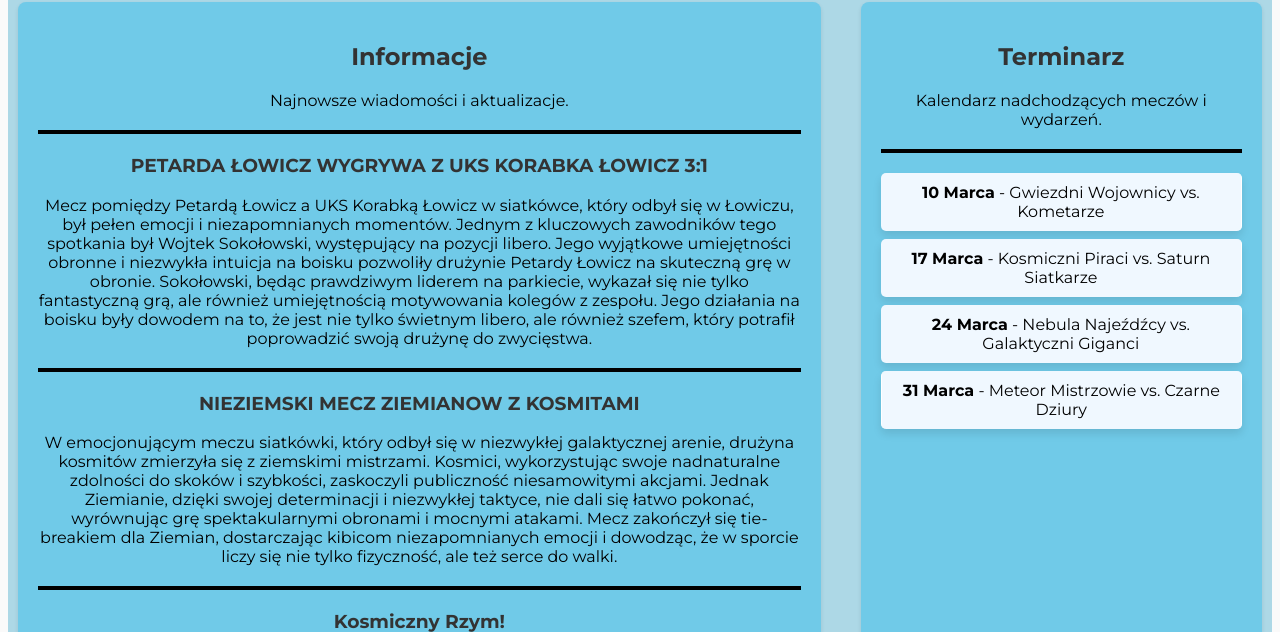
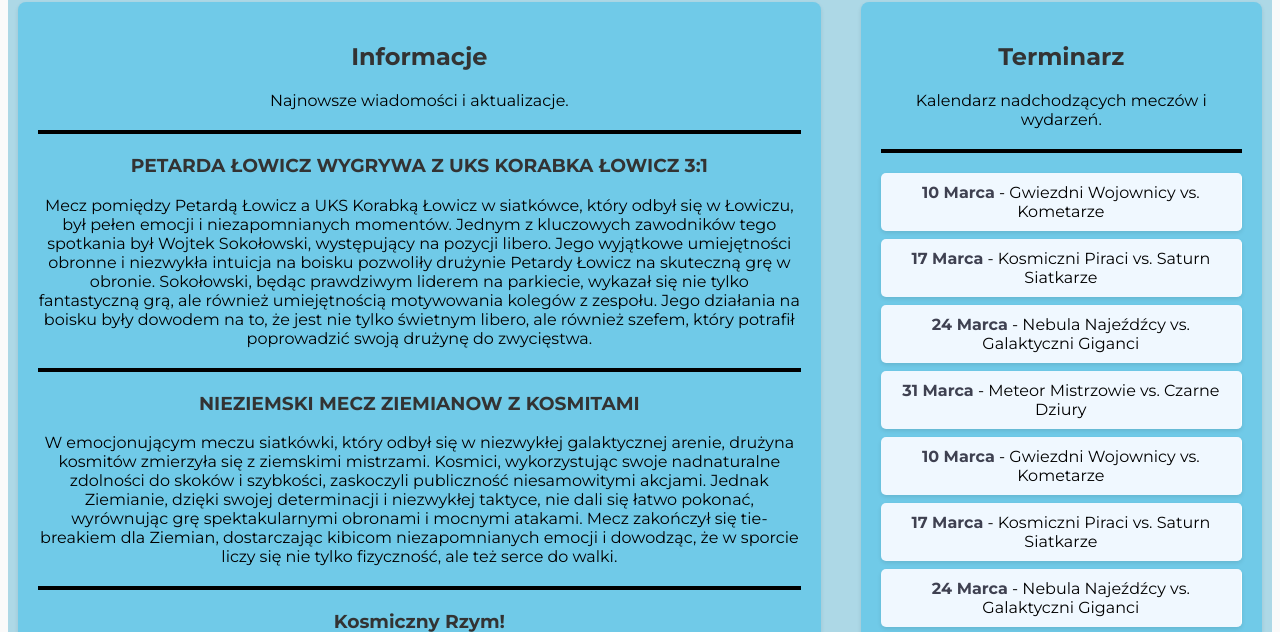
Before and after one commit to Sokulele/pwi-repository, a website: page index.html in a window 1280 px wide. Shown: the part 167-799 px from the top of the page. Drawn offline with Linux system fonts and the light colour scheme.

Commit message:
span date fixed

```diff
--- a/index.html
+++ b/index.html
@@ -149,12 +149,18 @@
       margin-bottom: 8px;
       padding: 10px;
       border-radius: 5px;
-      box-shadow: 0 5px 8px rgba(0, 0, 0, 0.1);
+      box-shadow: 0 2px 4px rgba(0, 0, 0, 0.1);
       transition: transform 0.2s;
+      font-size: 16px;
     }
 
     .timetable li:hover {
       transform: scale(1.02);
+    }
+
+    .date {
+      color: #3f4151;
+      font-weight: bold;
     }
   </style>
 </head>
@@ -217,10 +223,14 @@
       <p>Kalendarz nadchodzących meczów i wydarzeń.</p>
       <hr>
       <ul class="timetable">
-        <li><strong>10 Marca</strong> - Gwiezdni Wojownicy vs. Kometarze</li>
-        <li><strong>17 Marca</strong> - Kosmiczni Piraci vs. Saturn Siatkarze</li>
-        <li><strong>24 Marca</strong> - Nebula Najeźdźcy vs. Galaktyczni Giganci</li>
-        <li><strong>31 Marca</strong> - Meteor Mistrzowie vs. Czarne Dziury</li>
+        <li><span class="date">10 Marca</span> - Gwiezdni Wojownicy vs. Kometarze</li>
+        <li><span class="date">17 Marca</span> - Kosmiczni Piraci vs. Saturn Siatkarze</li>
+        <li><span class="date">24 Marca</span> - Nebula Najeźdźcy vs. Galaktyczni Giganci</li>
+        <li><span class="date">31 Marca</span> - Meteor Mistrzowie vs. Czarne Dziury</li>
+        <li><span class="date">10 Marca</span> - Gwiezdni Wojownicy vs. Kometarze</li>
+        <li><span class="date">17 Marca</span> - Kosmiczni Piraci vs. Saturn Siatkarze</li>
+        <li><span class="date">24 Marca</span> - Nebula Najeźdźcy vs. Galaktyczni Giganci</li>
+        <li><span class="date">31 Marca</span> - Meteor Mistrzowie vs. Czarne Dziury</li>
       </ul>
     </div>
   </div>
```
